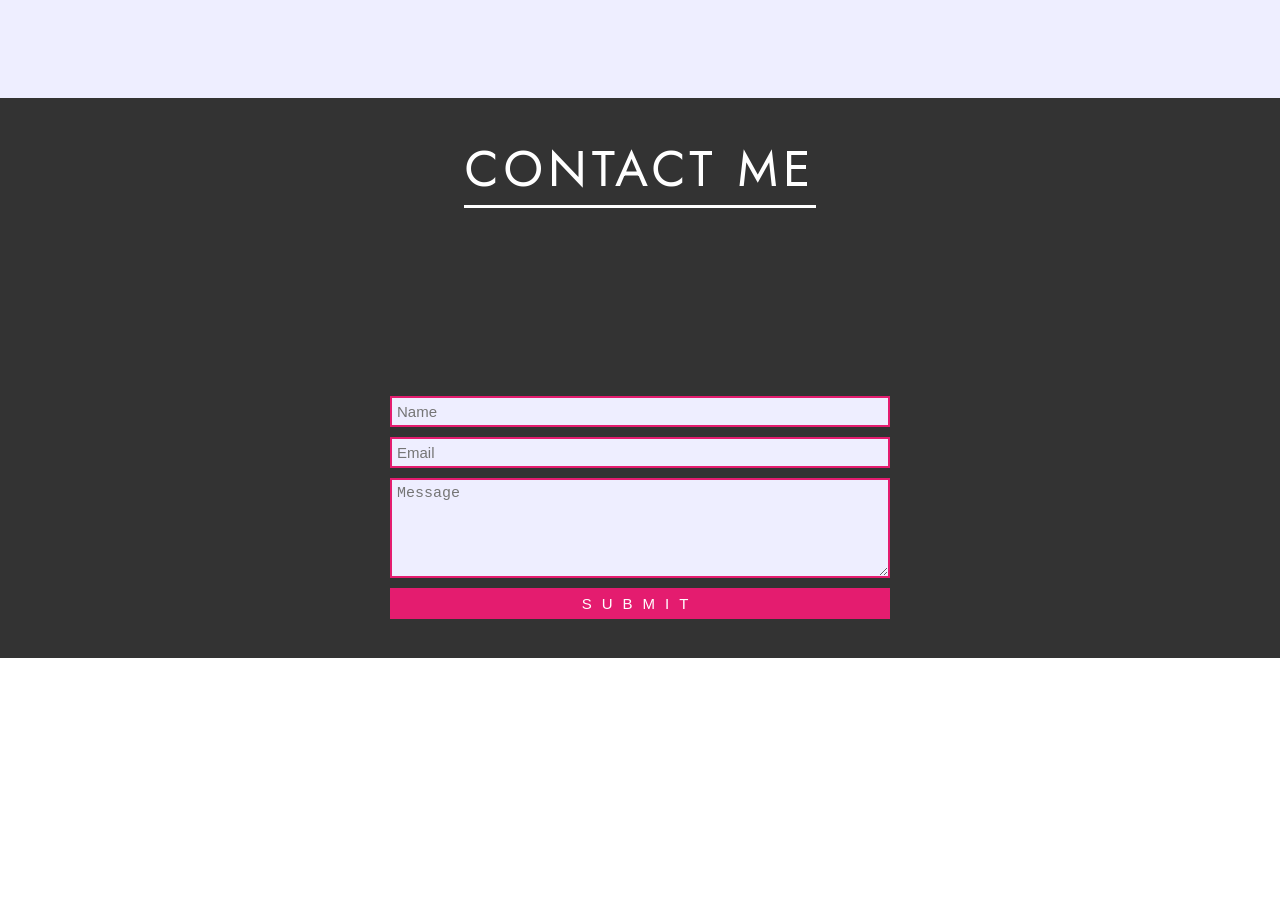
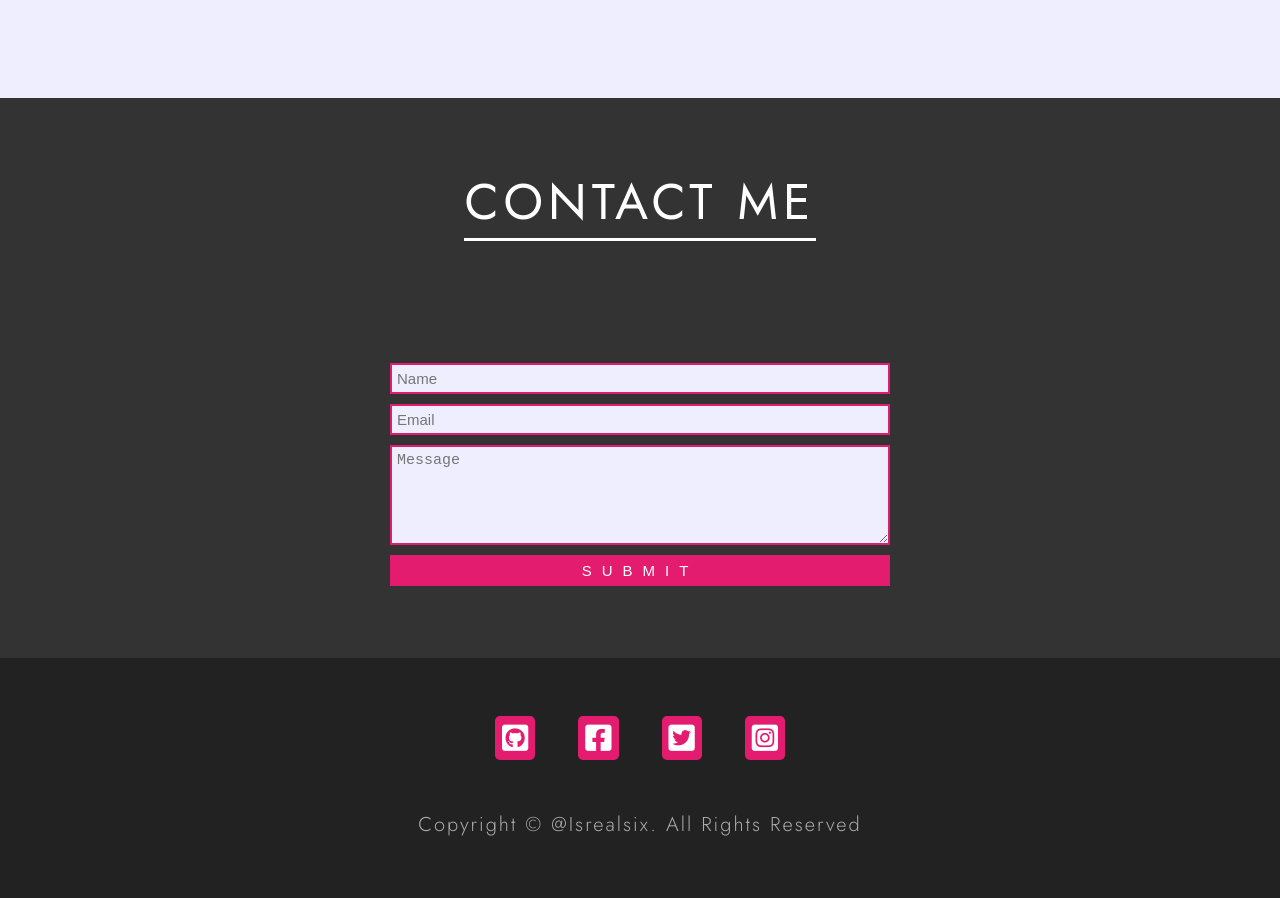
Before and after one commit to Isrealsix/portfolio, a website: page index.html in a window 1280 px wide. Shown: the part 3540-4438 px from the top of the page. Before the commit the page ends 4198 px from the top, so only its background shows below. Drawn offline with Linux system fonts and the light colour scheme.

Commit message:
completed footer

```diff
--- a/index.html
+++ b/index.html
@@ -202,6 +202,31 @@
                 <input type="submit" value="Submit" class="contact-form__btn">
             </form>
         </section>
+
+        <!-- Section-5 -->
+        <section class="section-5 center">
+            <div class="social-media">
+                <a href="#" class="social-media__link">
+                    <i class="fab fa-github-square"></i>
+                </a>
+
+                <a href="#" class="social-media__link">
+                    <i class="fab fa-facebook-square"></i>
+                </a>
+
+                <a href="#" class="social-media__link">
+                    <i class="fab fa-twitter-square"></i>
+                </a>
+
+                <a href="#" class="social-media__link">
+                    <i class="fab fa-instagram-square"></i>
+                </a>
+            </div>
+
+            <p class="copyright">
+                Copyright &copy; @Isrealsix. All Rights Reserved
+            </p>
+        </section>
     </div>
 </body>
 
--- /dev/null
+++ b/sass/components/_social-media.scss
@@ -0,0 +1,16 @@
+.social-media {
+	margin-bottom: 5rem;
+
+	&__link {
+		margin: 0 2rem;
+		padding: 0.7rem;
+		background-color: var(--color-primary);
+		border-radius: 0.5rem;
+		display: inline-block;
+
+		& i {
+			font-size: 3rem;
+			color: var(--color-white);
+		}
+	}
+}
--- a/sass/main.scss
+++ b/sass/main.scss
@@ -13,5 +13,6 @@
 @import 'components/service';
 @import 'components/project';
 @import 'components/contact-form';
+@import 'components/social-media';
 
 @import 'pages/home';
--- a/sass/pages/_home.scss
+++ b/sass/pages/_home.scss
@@ -96,5 +96,21 @@
 		text-shadow: none;
 		border-color: var(--color-white);
 		@extend %section__heading-placeholder;
+		margin-bottom: 5rem;
 	}
 }
+
+.section-5 {
+	width: 100%;
+	height: 30vh;
+	background-color: #222;
+	flex-direction: column;
+
+	& .copyright {
+		color: #aaa;
+		font-size: 2rem;
+		letter-spacing: 0.2rem;
+		font-weight: 300;
+		text-align: center;
+	}
+}
```
Also changed, not shown: css/style.css.
